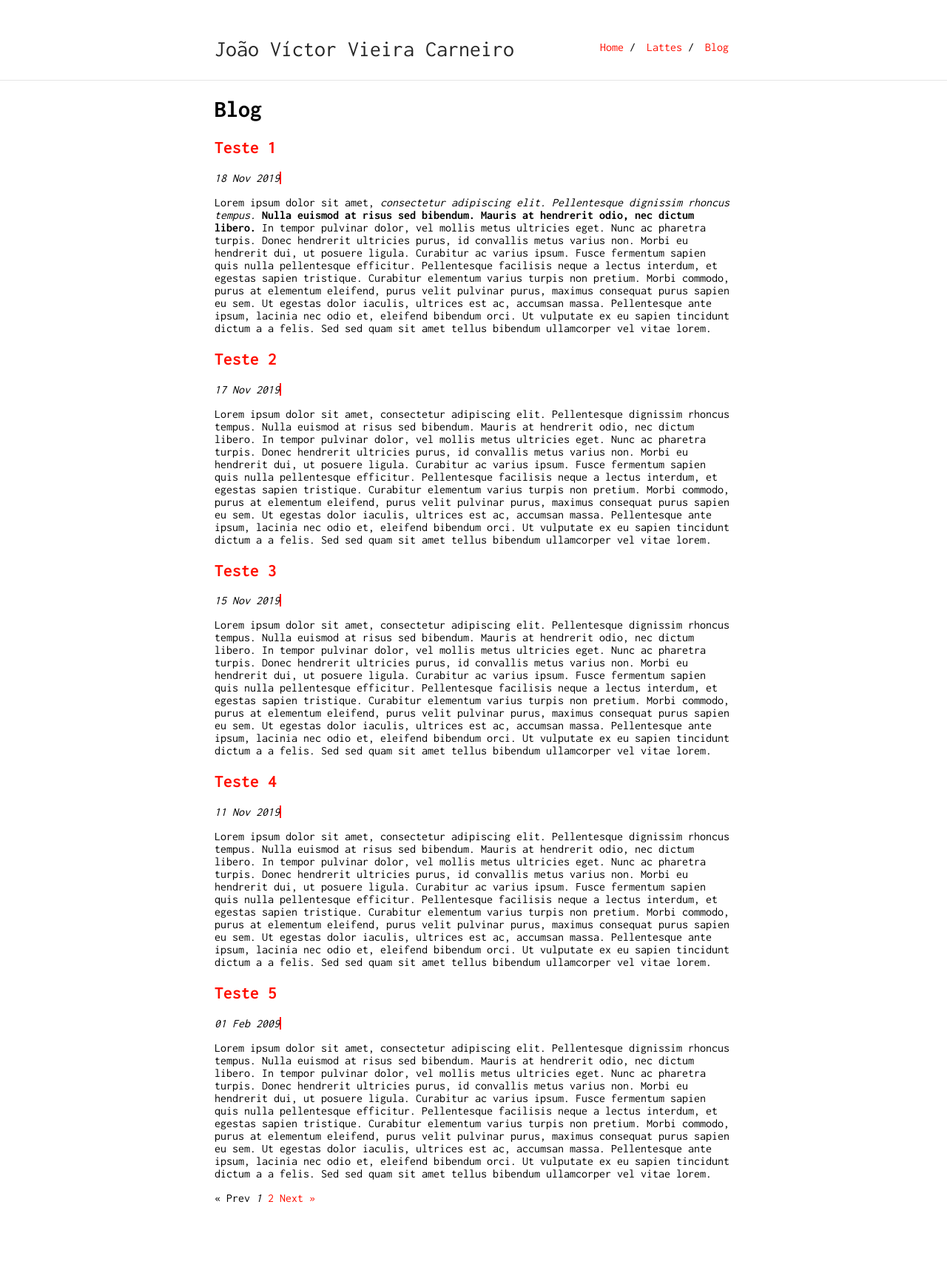
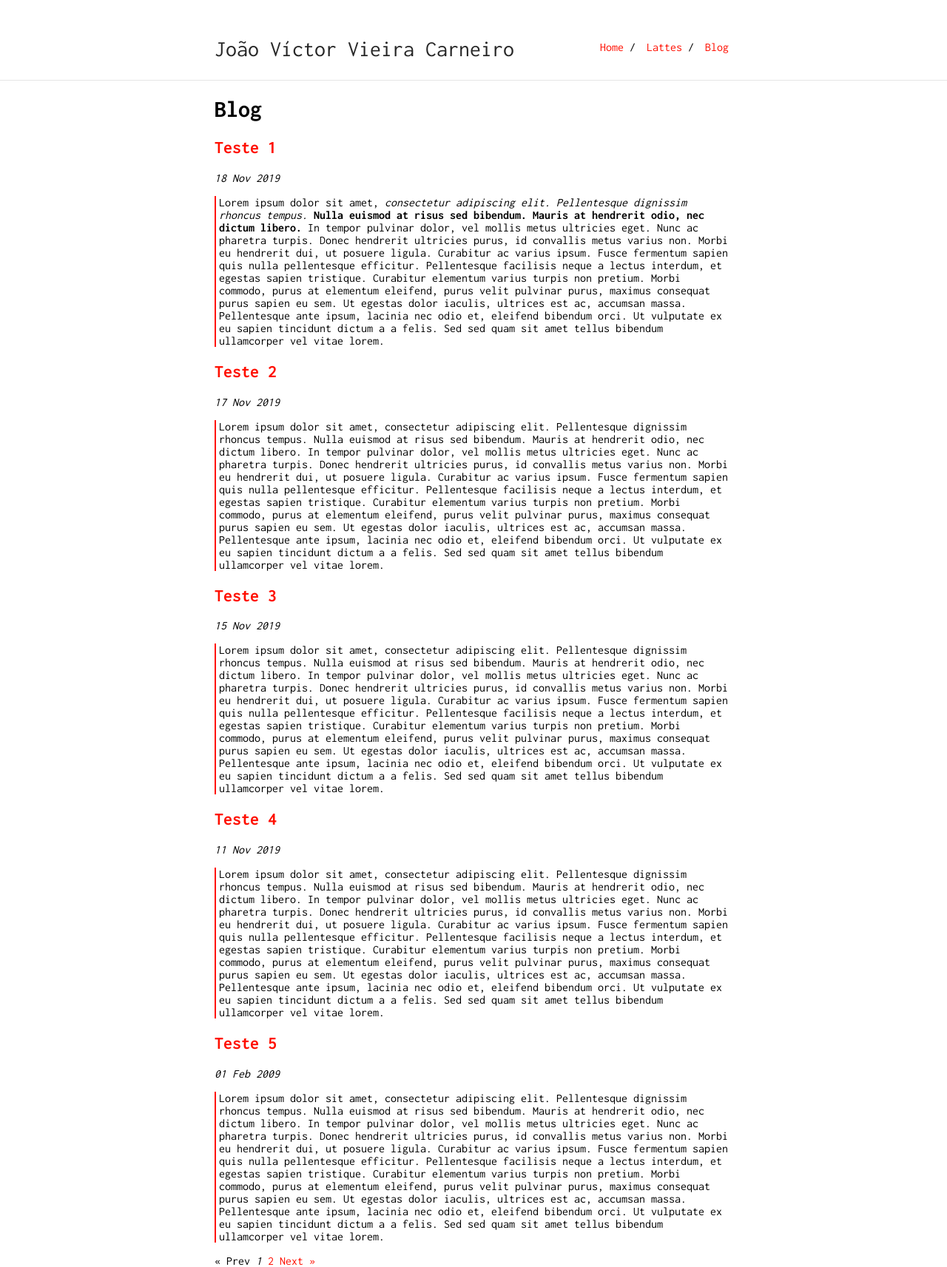
Before and after one commit to joaovvcarneiro/joaovvcarneiro.github.io, a Jekyll site: the page built from blog/index.html, in a window 1280 px wide. Shown: the whole page at 74% size. Built offline with Jekyll 4.4.1, drawn with Linux system fonts in a browser that asks for light colours; the list of posts is cut into pages by our own code; before the commit the page ends 1628 px from its top, so only the background shows below that.

Commit message:
Update index.html

```diff
--- a/blog/index.html
+++ b/blog/index.html
@@ -10,8 +10,8 @@
         <a href="{{ post.url }}" title="{{ post.title }}">
             <h2 class='post-title'> {{ post.title }} </h2>
         </a>
-        <span class='post-date'> {{ post.date | date_to_string }} </span>
-        <span class='post-excerpt'> {{ post.excerpt }} </span>
+        <span class='post-date'> {{ post.date | date_to_string }} </span><br>
+        <div class='post-excerpt'> {{ post.excerpt }} </div>
   {% endfor %}
 </div>
 
```
